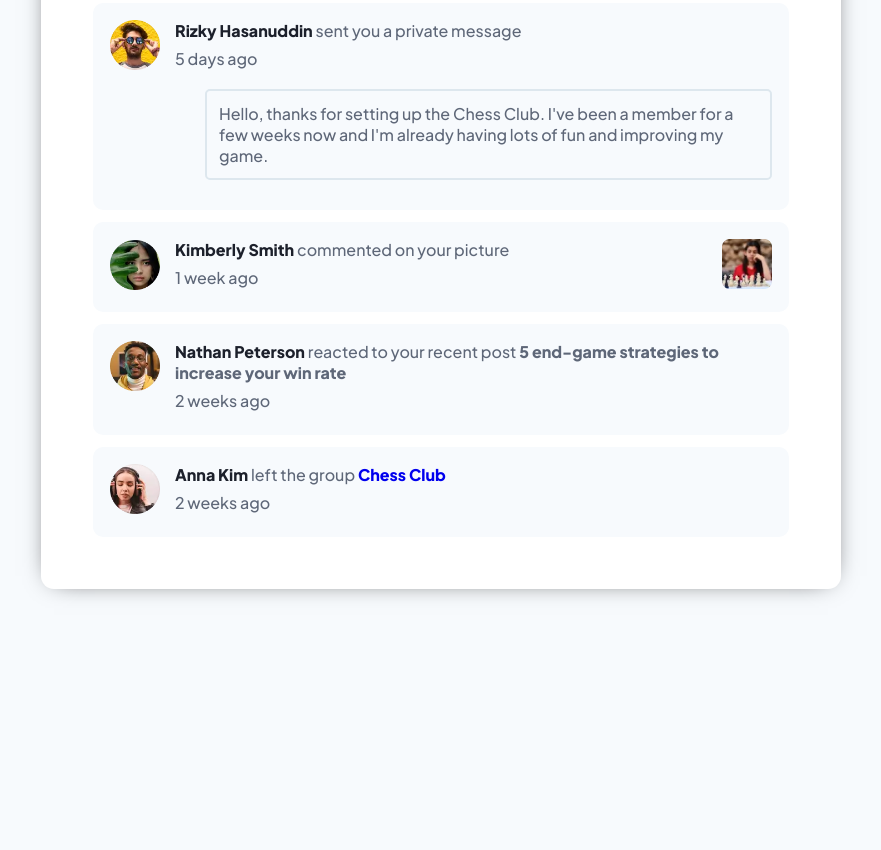
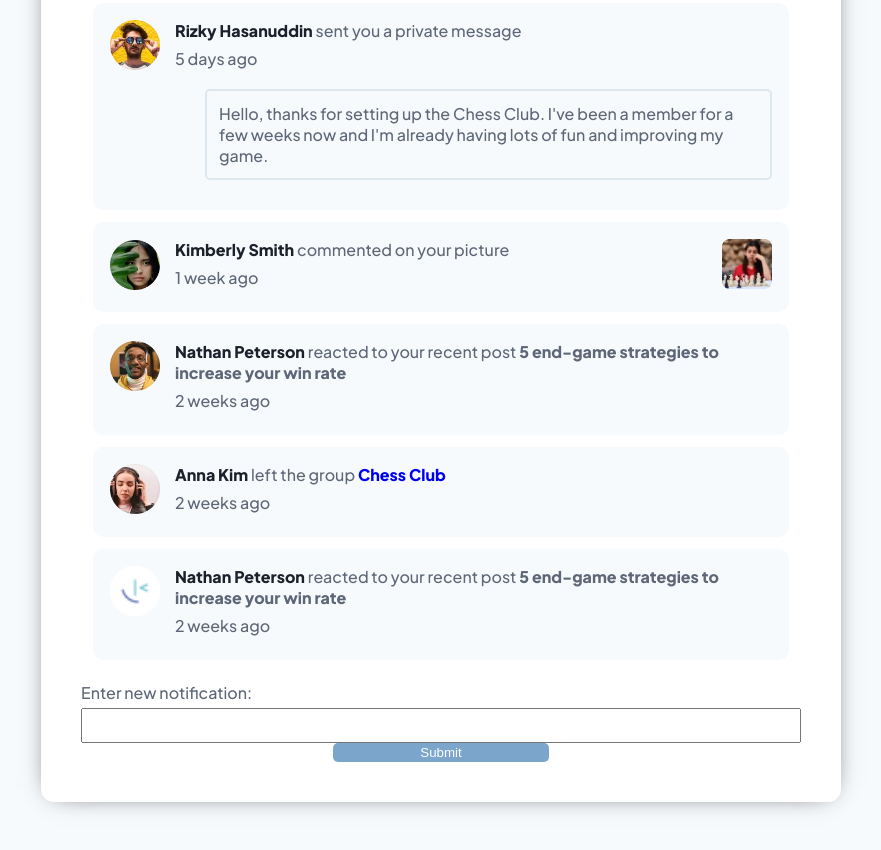
Before and after one commit to lolitt-nels/notifications_page, a plain HTML site: page index.html in a window 1280 px wide. Shown: the part 488-1338 px from the top of the page, without its empty margins (199-1080 px from the left). Before the commit the page ends 1157 px from the top, so only its background shows below. Drawn offline with Linux system fonts and the light colour scheme.

Commit message:
added a submit new notif

```diff
--- a/index.html
+++ b/index.html
@@ -135,6 +135,22 @@
         </div>
         <!-- single notification end -->
         </div>
+        <div class="single-box">
+          <div class="avatar">
+            <img src="./images/favicon-32x32.png" alt=" avatar">
+          </div>
+          <div class="box-text" id="userInputDiv">
+            <p class="notifi">
+              <a href="#" class="name">Nathan Peterson </a>reacted to your recent post  <a href="#" class="post">5 end-game strategies to increase your win rate</a>
+            </p>
+            <p class="time">2 weeks ago</p>
+          </div>
+        </div>
+       <div class="inpute">
+        <label for="userInput">Enter new notification:</label>
+  <input type="text" id="userInput">
+  <button onclick="updateBoxText()">Submit</button>
+       </div>
     </div>
     </div>
   <script src="script.js"></script>
--- a/script.js
+++ b/script.js
@@ -9,3 +9,30 @@ button.addEventListener('click',() => {
   });
   document.getElementById('num').innerText = '0';
 })
+function updateBoxText() {
+  // Get user input
+  var userInput = document.getElementById("userInput").value;
+
+  // Create a new paragraph element
+  var newParagraph = document.createElement("p");
+
+  // Set the class for the new paragraph
+  newParagraph.className = "notifi";
+
+  // Set the inner HTML for the new paragraph
+
+
+  // Anew paragraph
+  newParagraph.innerHTML = `
+  <p class="notifi">
+    <a href="#" class="name"> new user </a>comented: ${userInput}
+  </p>
+  <p class="time">Just now</p>
+`;
+
+// Append the new paragraph to the box-text div
+document.getElementById("userInputDiv").appendChild(newParagraph);
+
+  // Clear the input field for the next entry
+  document.getElementById("userInput").value = '';
+}
--- a/style.css
+++ b/style.css
@@ -118,6 +118,36 @@ span.dot{
   .time{
     padding:7px 0px;
   }
+  label {
+    display: block;
+    margin-top: 10px;
+  }
+  .inpute{
+    display: flex;
+    flex-direction: column;
+    justify-content: center;
+  }
+  input {
+    width: 100%;
+    padding: 8px;
+    margin-top: 5px;
+    box-sizing: border-box;
+  }
+  button {
+    background-color: hsl(209, 43%, 64%);
+    color: white;
+    padding: 2px 2px;
+    border: hsl(219, 25%, 39%);
+    cursor: pointer;
+    position :relative;
+    border-radius: 5px;
+    max-width: 30%;
+    margin-left: 35%;
+  }
+
+  button:hover {
+    background-color: hsl(209, 43%, 64%);
+  }
   @media screen and (max-width: 767px) {
     body{
       font-size: 14px;
```
